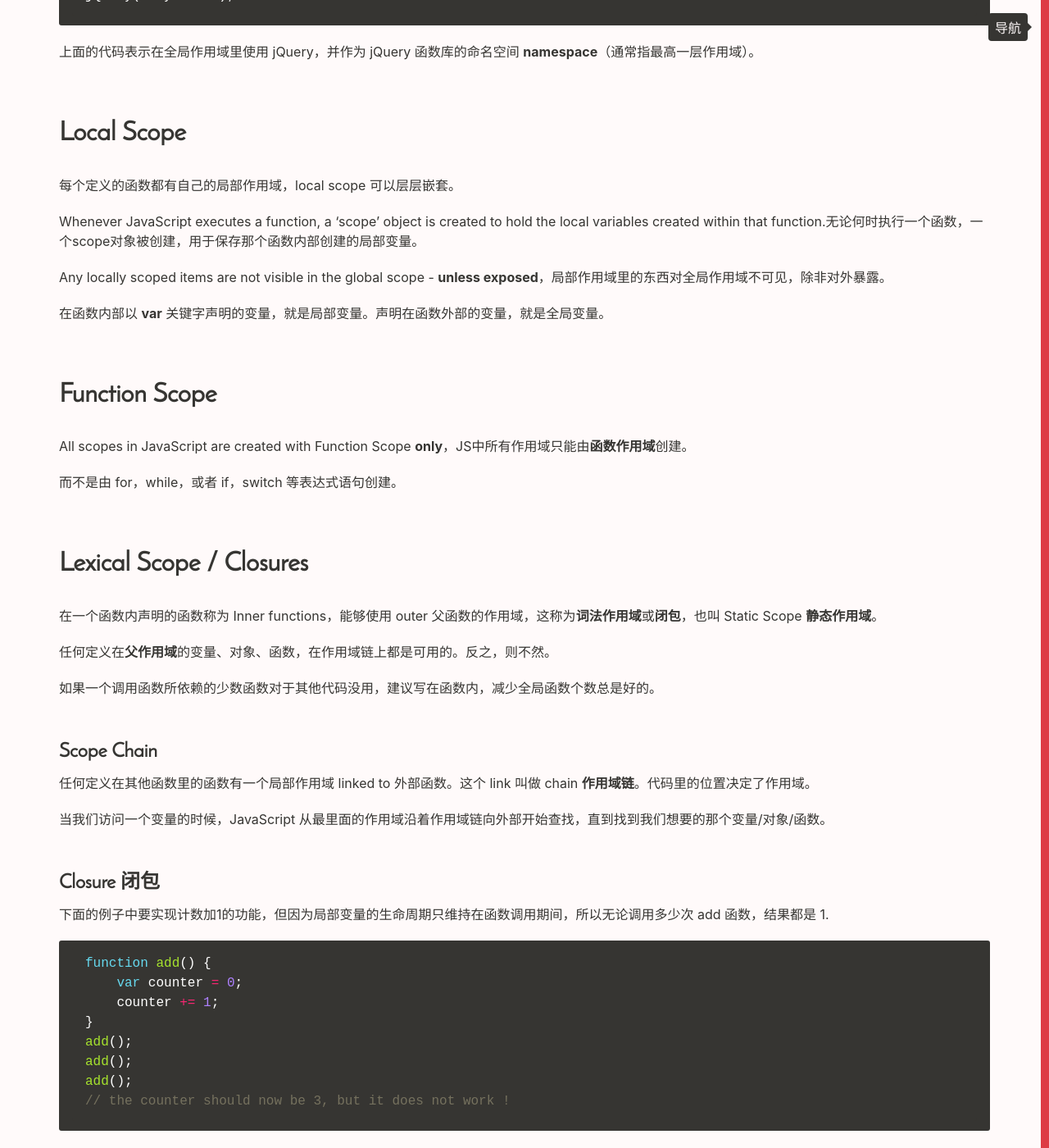
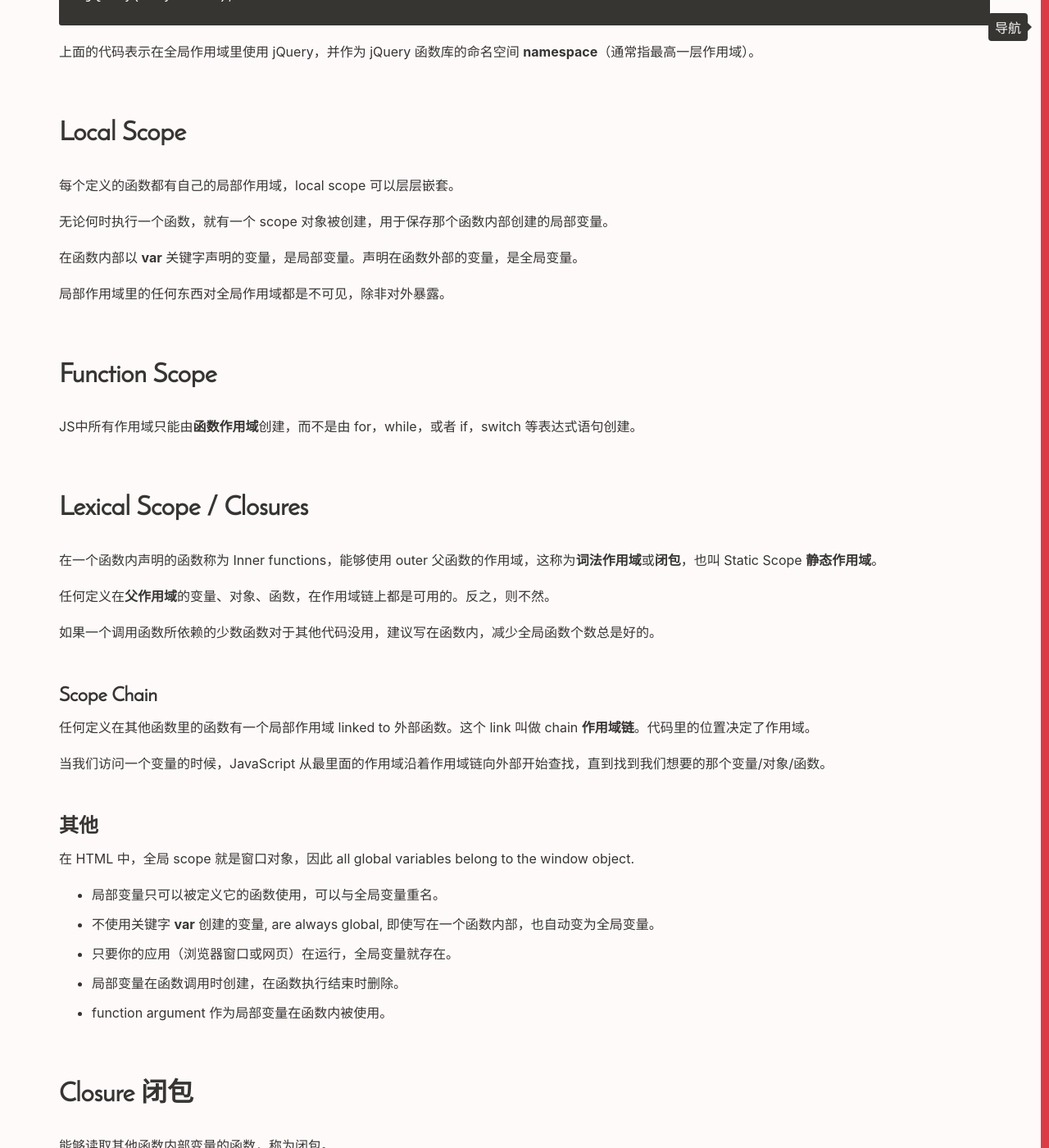
Before and after one commit to Vivi-wu/dive-into-web, a Jekyll site: the page built from _posts/2016-08-10-JavaScript-Scope.markdown, in a window 1280 px wide and 1400 px high, scrolled down 445 px. Shown: the whole window at 82% size. Built offline with Jekyll 4.4.1, drawn with Linux system fonts in a browser that asks for light colours; some of the changed text lies outside the part shown.

Commit message:
mod 更新js 闭包相关博文

````diff
--- a/_posts/2016-08-10-JavaScript-Scope.markdown
+++ b/_posts/2016-08-10-JavaScript-Scope.markdown
@@ -18,19 +18,17 @@
 
 每个定义的函数都有自己的局部作用域，local scope 可以层层嵌套。
 
-Whenever JavaScript executes a function, a 'scope' object is created to hold the local variables created within that function.无论何时执行一个函数，一个scope对象被创建，用于保存那个函数内部创建的局部变量。
+无论何时执行一个函数，就有一个 scope 对象被创建，用于保存那个函数内部创建的局部变量。
 
 <!--more-->
 
-Any locally scoped items are not visible in the global scope - **unless exposed**，局部作用域里的东西对全局作用域不可见，除非对外暴露。
+在函数内部以 **var** 关键字声明的变量，是局部变量。声明在函数外部的变量，是全局变量。
 
-在函数内部以 **var** 关键字声明的变量，就是局部变量。声明在函数外部的变量，就是全局变量。
+局部作用域里的任何东西对全局作用域都是不可见，除非对外暴露。
 
 ## Function Scope
 
-All scopes in JavaScript are created with Function Scope **only**，JS中所有作用域只能由**函数作用域**创建。
-
-而不是由 for，while，或者 if，switch 等表达式语句创建。
+JS中所有作用域只能由**函数作用域**创建，而不是由 for，while，或者 if，switch 等表达式语句创建。
 
 ## Lexical Scope / Closures
 
@@ -46,7 +44,30 @@
 
 当我们访问一个变量的时候，JavaScript 从最里面的作用域沿着作用域链向外部开始查找，直到找到我们想要的那个变量/对象/函数。
 
-### Closure 闭包
+### 其他
+
+在 HTML 中，全局 scope 就是窗口对象，因此 all global variables belong to the window object.
+
++ 局部变量只可以被定义它的函数使用，可以与全局变量重名。
++ 不使用关键字 **var** 创建的变量, are always global, 即使写在一个函数内部，也自动变为全局变量。
++ 只要你的应用（浏览器窗口或网页）在运行，全局变量就存在。
++ 局部变量在函数调用时创建，在函数执行结束时删除。
++ function argument 作为局部变量在函数内被使用。
+
+## Closure 闭包
+
+能够读取其他函数内部变量的函数，称为闭包。
+
+```js
+var b; // 闭包
+function f(){
+  var a = 'a';
+  b = function() {
+    return a + 'b';
+  };
+  return a;
+}
+```
 
 下面的例子中要实现计数加1的功能，但因为局部变量的生命周期只维持在函数调用期间，所以无论调用多少次 add 函数，结果都是 1.
 
@@ -83,15 +102,17 @@
 3. 变量 add 成为一个可以获取父 scope 中变量 counter 的函数
 4. The counter is protected by the scope of the anonymous function（我认为这里指的是父函数）, and can only be changed using the add function
 
-### 其他
+### 闭包的特点与作用
 
-在 HTML 中，全局 scope 就是窗口对象，因此 all global variables belong to the window object.
+特点：
++ 在函数中定义有共享意义的局部变量
++ 函数（f）中声明有内嵌函数（g），g对f中的局部变量进行访问
++ 函数（f）向外返回此内嵌函数（g），外部通过g持有并访问声明在f中的局部变量
 
-+ 局部变量只可以被定义它的函数使用，可以与全局变量重名。
-+ 不使用关键字 **var** 创建的变量, are always global, 即使写在一个函数内部，也自动变为全局变量。
-+ 只要你的应用（浏览器窗口或网页）在运行，全局变量就存在。
-+ 局部变量在函数调用时创建，在函数执行结束时删除。
-+ function argument 函数参数作为局部变量在函数内被使用。
+作用：
++ 提供可共享的局部变量
++ 保护共享的局部变量，提供专门的读写变量的（闭包）函数
++ 避免全局污染
 
 ## Changing scope with .call() .apply() 和 .bind()
 
````
Also changed, not shown: other parts of _posts/2016-08-10-JavaScript-Scope.markdown (+0 -2 lines), _posts/2015-12-30-JavaScript-Objects.markdown (+9 -10 lines), _posts/2015-12-31-JavaScript-Functions.markdown (+18 -10 lines).
